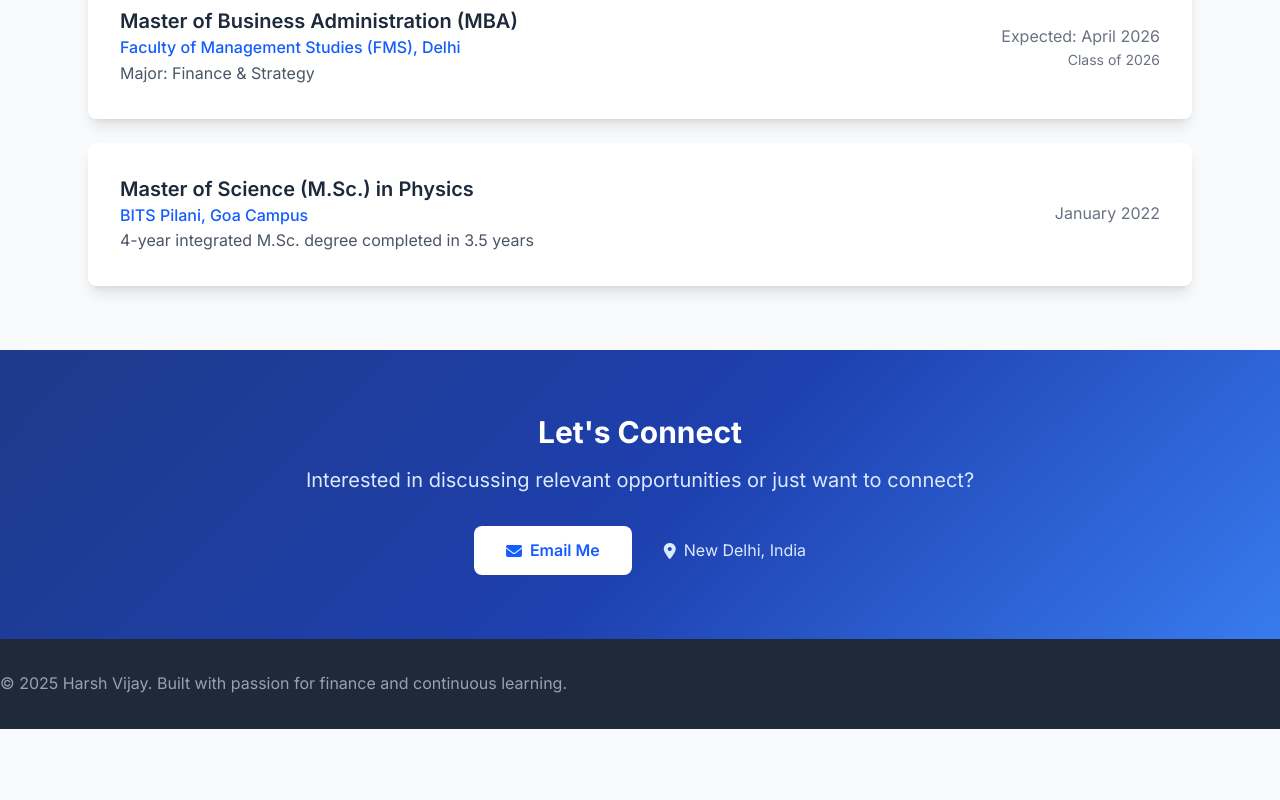
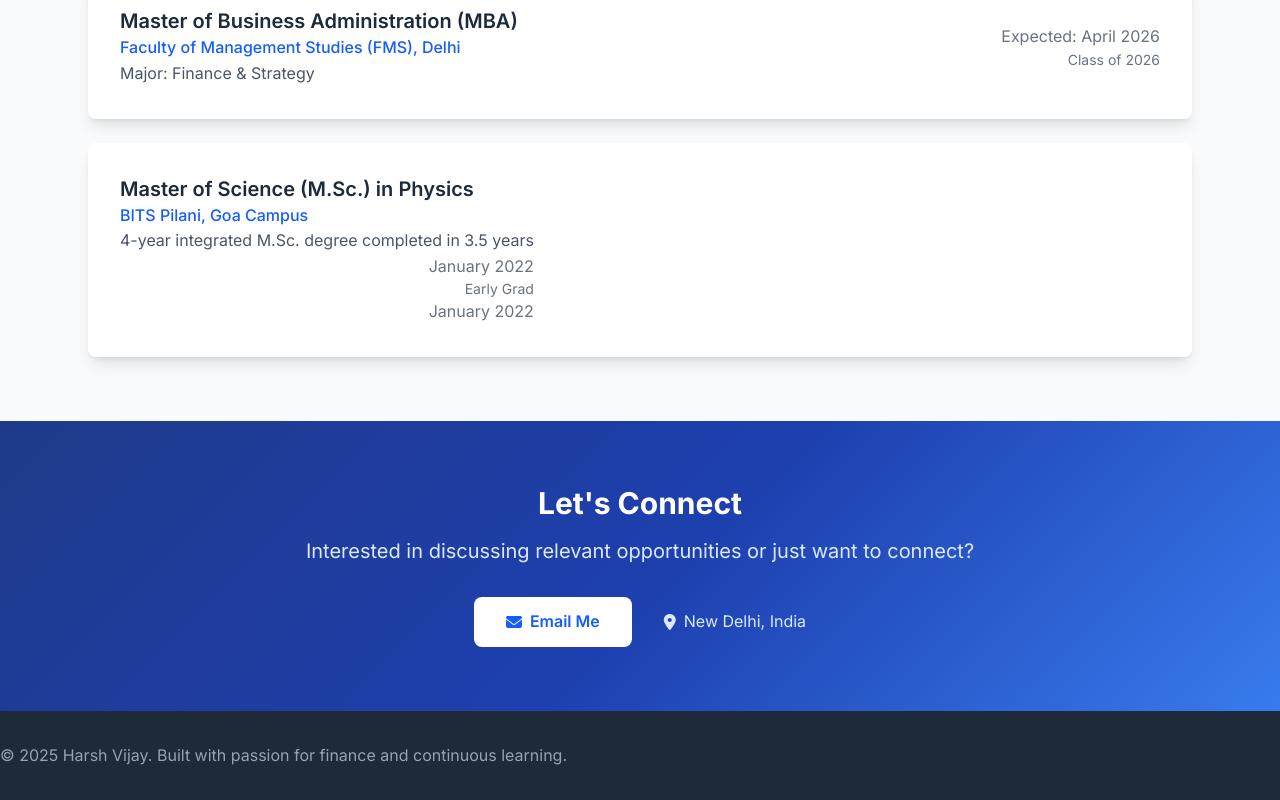
Before and after one commit to HarshVijayBITS/harshvijaybits.github.io, a plain HTML site: page cv.html in a window 1280 px wide. Shown: the part 2879-3679 px from the top of the page. Before the commit the page ends 3608 px from the top, so only its background shows below. Drawn offline with nearby package versions, Linux system fonts and the light colour scheme.

Commit message:
Update cv.html

```diff
--- a/cv.html
+++ b/cv.html
@@ -465,6 +465,9 @@
                 <p class="text-blue-600 font-medium">BITS Pilani, Goa Campus</p>
                 <p class="text-gray-600">
                   4-year integrated M.Sc. degree completed in 3.5 years
+                  <div class="text-right mt-4 md:mt-0">
+                <p class="text-gray-500">January 2022</p>
+                <p class="text-sm text-gray-500">Early Grad</p>
                 </p>
               </div>
               <div class="text-right mt-4 md:mt-0">
```
